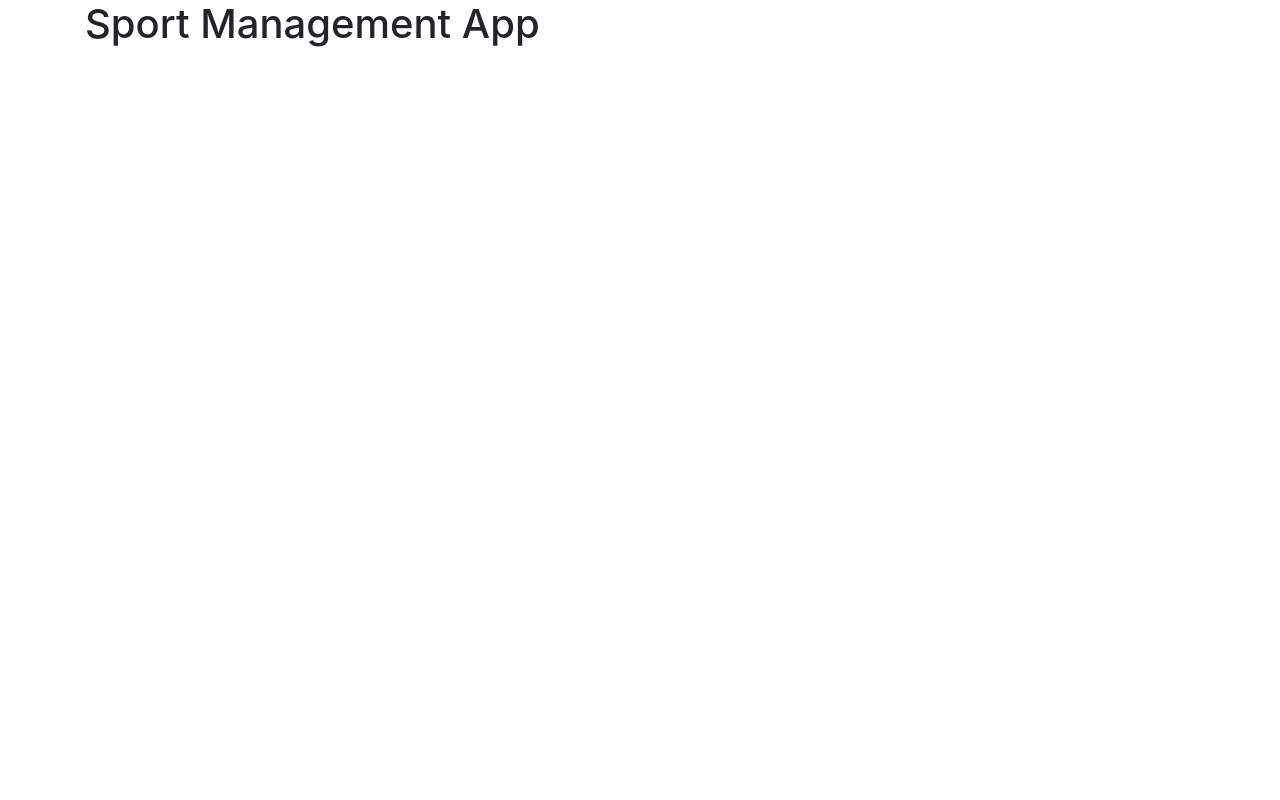
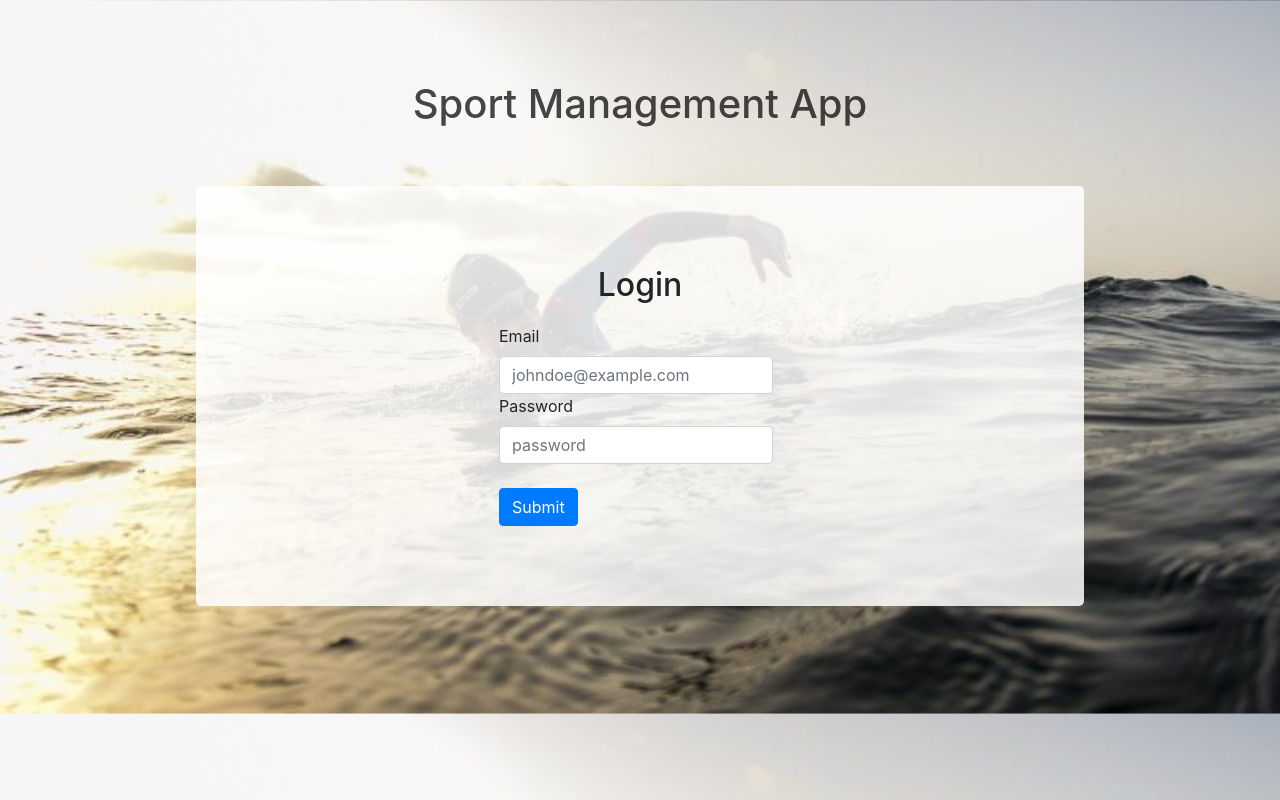
Before and after one commit to asi309/sports-app, a React (Create React App) app in the folder frontend/: page /login in a window 1280 px wide. Built offline with nearby package versions, Linux system fonts and the light colour scheme.

Commit message:
Added styles to frontend

```diff
--- a/frontend/src/App.css
+++ b/frontend/src/App.css
@@ -0,0 +1,53 @@
+@import url('https://fonts.googleapis.com/css2?family=Roboto:wght@400;700&display=swap');
+
+* {
+    margin: 0;
+    padding: 0;
+    box-sizing: border-box;
+}
+
+html,
+body,
+#root {
+    min-width: 100%;
+}
+
+body {
+    background: rgba(0,0,0,0.5) url('./assets/background.jpg');
+    background-size: cover;
+    background-repeat: repeat;
+    -webkit-font-smoothing: antialiased !important;
+}
+
+body,
+input,
+button {
+    font-family: 'Roboto', Arial, Helvetica, sans-serif;
+    font-size: 16px;
+}
+
+.container {
+    margin: 80px auto;
+    max-width: 450px;
+    width: 100%;
+    display: flex;
+    align-items: center;
+    flex-direction: column;
+}
+
+.container h1 {
+    color: rgba(0,0,0,0.72);
+}
+
+.content-box {
+    width: 80%;
+    background: rgba(255,255,255,0.85);
+    margin-top: 50px;
+    border-radius: 5px;
+    padding-left: 10px;
+    padding-right: 10px;
+}
+
+.content-box h2 {
+    margin-bottom: 20px;
+}
--- a/frontend/src/App.js
+++ b/frontend/src/App.js
@@ -8,7 +8,9 @@ function App() {
   return (
     <Container>
       <h1>Sport Management App</h1>
-      <Routes />
+      <div className="content-box">
+        <Routes />
+      </div>
     </Container>
   );
 }
--- a/frontend/src/pages/Events/index.js
+++ b/frontend/src/pages/Events/index.js
@@ -12,7 +12,8 @@ export default function Events () {
     const [price, setPrice] = useState(0);
     const [thumbnail, setThumbnail] = useState(null);
     const [date, setDate] = useState('');
-    const [errorMessage, setErrorMessage] = useState(false);
+    const [error, setError] = useState(false);
+    const [errorMessage, setErrorMessage] = useState('');
 
     const preview = useMemo(() => {
         return thumbnail ? URL.createObjectURL(thumbnail) : null;
@@ -42,12 +43,12 @@ export default function Events () {
             ) {
                 await api.post('/event', eventData, { headers: { user_id }})
             } else {
-                setErrorMessage(true);
+                setError(true);
+                setErrorMessage('Missing required information');
                 setTimeout(() => {
-                    setErrorMessage(false);
-                }, 3000)
-
-                console.log('Missing required data');
+                    setError(false);
+                    setErrorMessage('');
+                }, 5000);
             }
         } catch (error) {
             console.log(error)
@@ -131,8 +132,8 @@ export default function Events () {
                 <br />
                 <Button color="primary">Create Event</Button>
             </Form>
-            { errorMessage ? (
-                <Alert className="event-validation" color="danger">Missing required information</Alert>
+            { error ? (
+                <Alert className="event-validation" color="danger">{ errorMessage }</Alert>
             ) : '' }
         </Container>
     )
--- a/frontend/src/pages/Login/index.js
+++ b/frontend/src/pages/Login/index.js
@@ -1,11 +1,13 @@
 import React, { useState } from 'react';
-import { Button, Container, Form, FormGroup, Label, Input } from 'reactstrap';
+import { Alert, Button, Container, Form, FormGroup, Label, Input } from 'reactstrap';
 
 import api from '../../services/api';
 
 export default function Login ({ history }) {
-    const [email, setEmail] = useState ('')
-    const [password, setPassword] = useState ('')
+    const [email, setEmail] = useState ('');
+    const [password, setPassword] = useState ('');
+    const [error, setError] = useState(false);
+    const [errorMessage, setErrorMessage] = useState('');
 
     const handleSubmit = async (e) => {
         e.preventDefault();
@@ -13,12 +15,21 @@ export default function Login ({ history }) {
         const response = await api.post('/login', { email, password });
         const userId = response.data._id || false;
 
-        if (userId) {
-            localStorage.setItem('userId', userId);
-            history.push('/dashboard');
-        } else {
-            const { message } = response.data;
-            console.log(message);
+        try {
+            if (userId) {
+                localStorage.setItem('userId', userId);
+                history.push('/dashboard');
+            } else {
+                const { message } = response.data;
+                setError(true);
+                setErrorMessage(message);
+                setTimeout(() => {
+                    setError(false);
+                    setErrorMessage('')
+                }, 5000);
+            }
+        } catch (error) {
+            console.log(error);
         }
     }
 
@@ -47,6 +58,9 @@ export default function Login ({ history }) {
                 <br />
                 <Button color="primary">Submit</Button>
             </Form>
+            { error ? (
+                <Alert className="event-validation" color="danger">{ errorMessage }</Alert>
+            ) : '' }
         </Container>
     );
 }
--- a/frontend/src/routes.js
+++ b/frontend/src/routes.js
@@ -11,8 +11,8 @@ export default function Routes () {
     return (
         <BrowserRouter>
             <Switch>
-                <Route path="/" exact component={ Login } />
-                <Route path="/dashboard" component={ Dashboard } />
+                <Route path="/" exact component={ Dashboard } />
+                <Route path="/login" component={ Login } />
                 <Route path="/events" component={ Events } />
                 <Route path="/user/register" component={ RegisterUser } />
             </Switch>
```
Also changed, not shown: frontend/src/assets/background.jpg (added).
